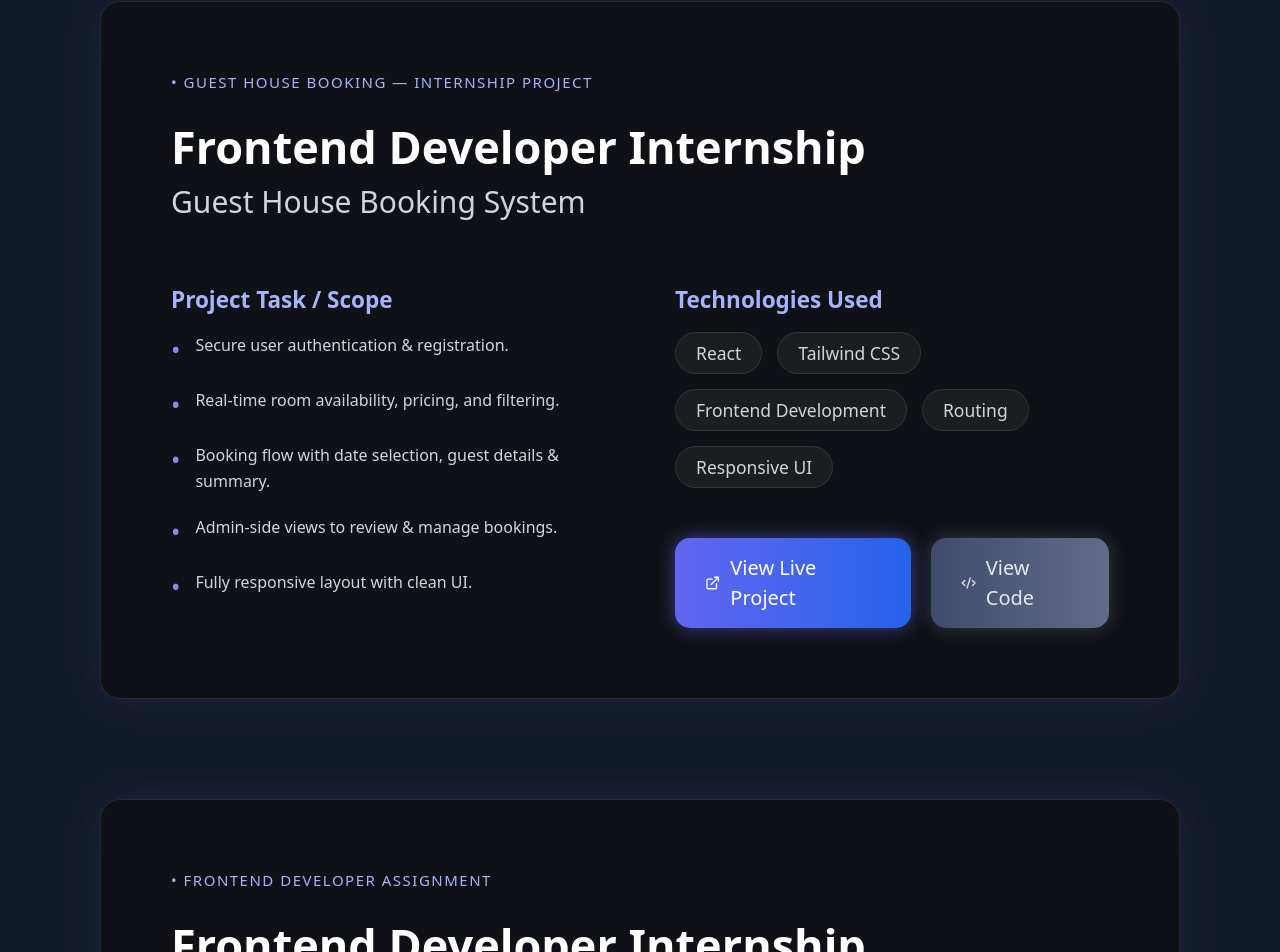
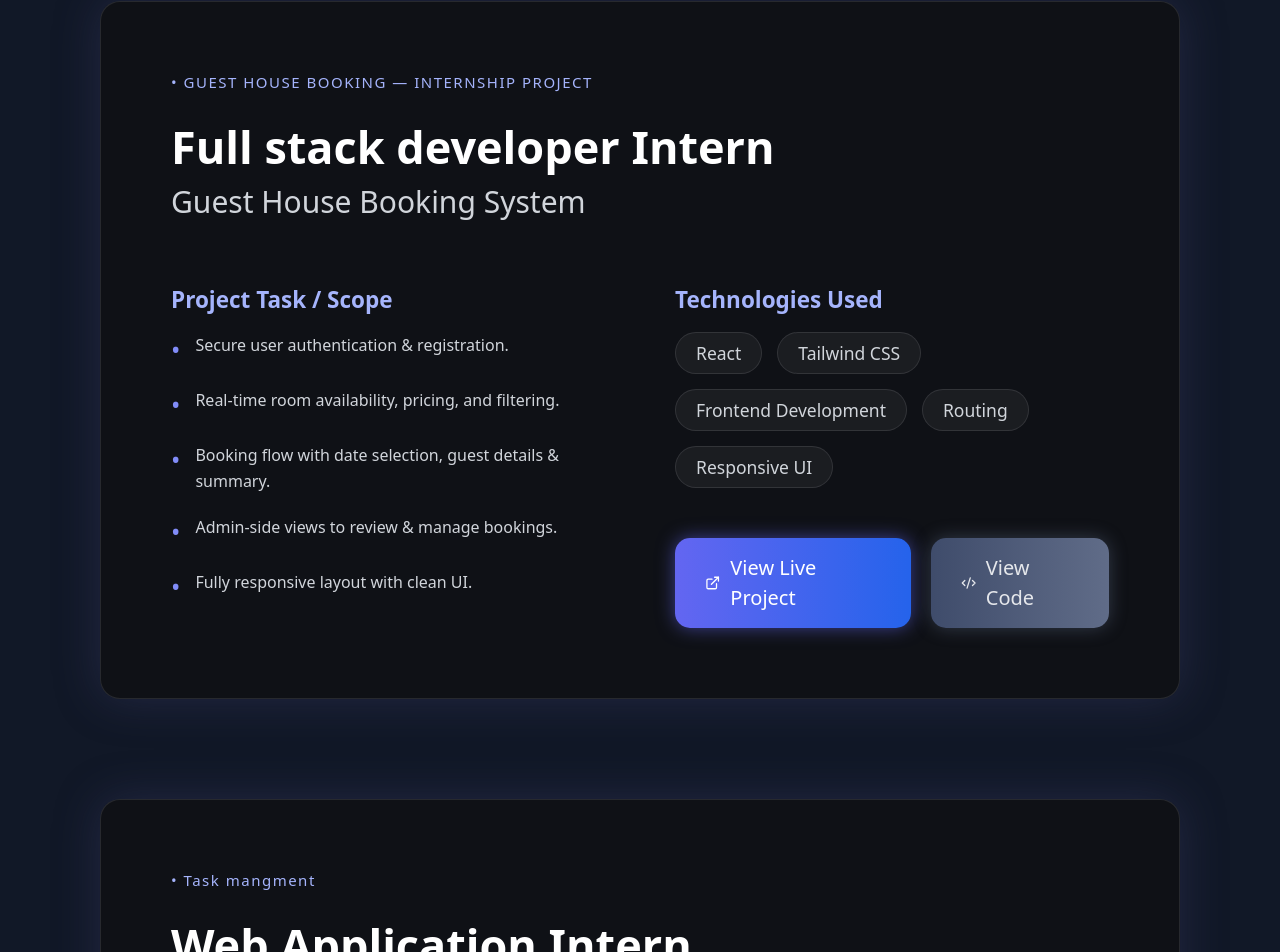
Before and after one commit to Ravi8855/ravi_portfolio, a React (Vite) app in the folder frontend/: page / in a window 1280 px wide. Shown: the part 3800-4752 px from the top of the page. Built offline with nearby package versions, Linux system fonts and the light colour scheme; no server answers.

Commit message:
Update Internship component

```diff
--- a/frontend/src/components/Internship.jsx
+++ b/frontend/src/components/Internship.jsx
@@ -6,7 +6,7 @@ const Internship = () => {
     {
       id: 1,
       tag: "GUEST HOUSE BOOKING — INTERNSHIP PROJECT",
-      role: "Frontend Developer Internship",
+      role: " Full stack developer Intern",
       projectName: "Guest House Booking System",
       tasks: [
         "Secure user authentication & registration.",
@@ -27,8 +27,8 @@ const Internship = () => {
     },
     {
       id: 2,
-      tag: "FRONTEND DEVELOPER ASSIGNMENT",
-      role: "Frontend Developer Internship",
+      tag: "Task mangment ",
+      role: "Web Application Intern",
       projectName: "Task Management Dashboard",
       tasks: [
         "Secure user authentication & registration.",
```
